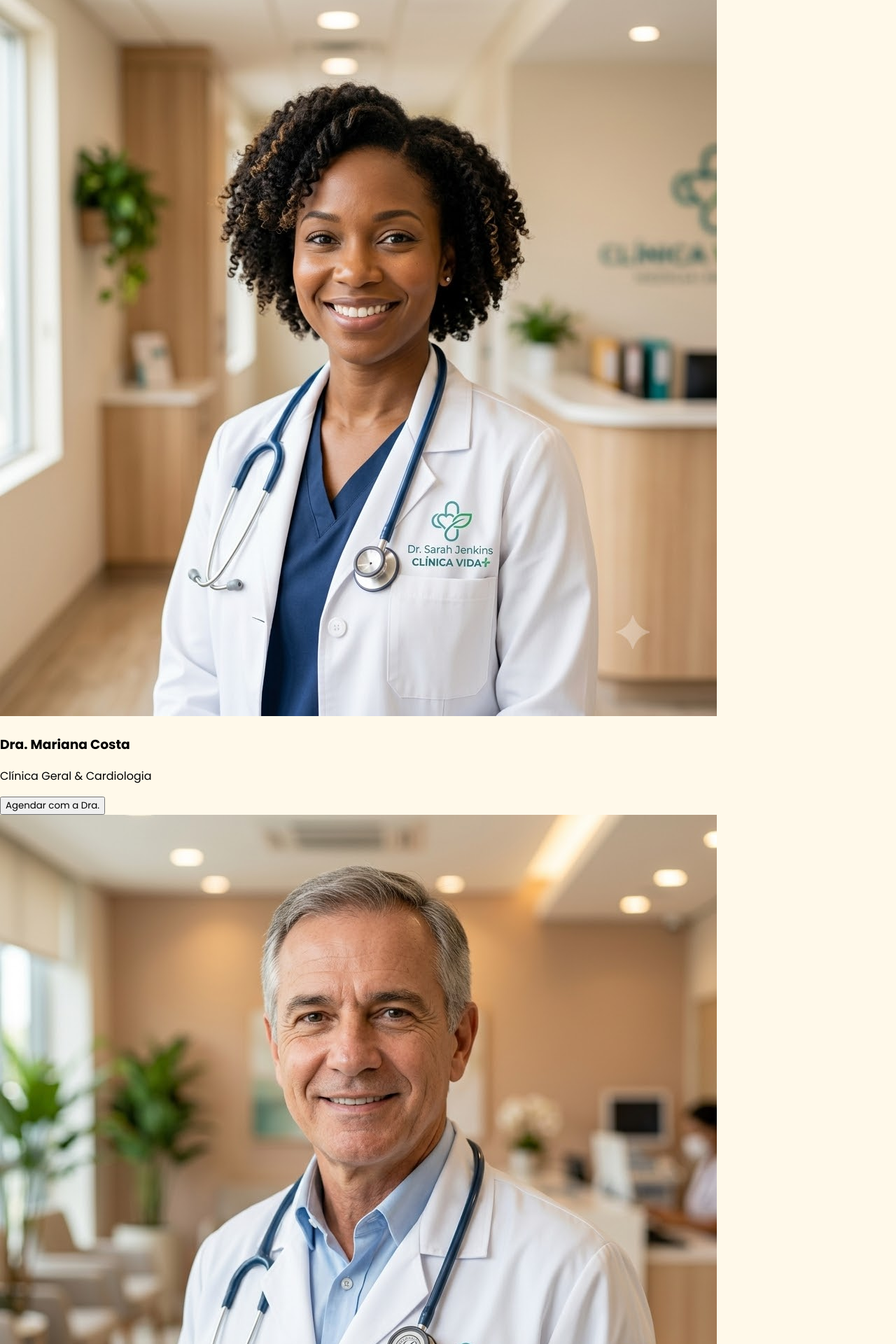
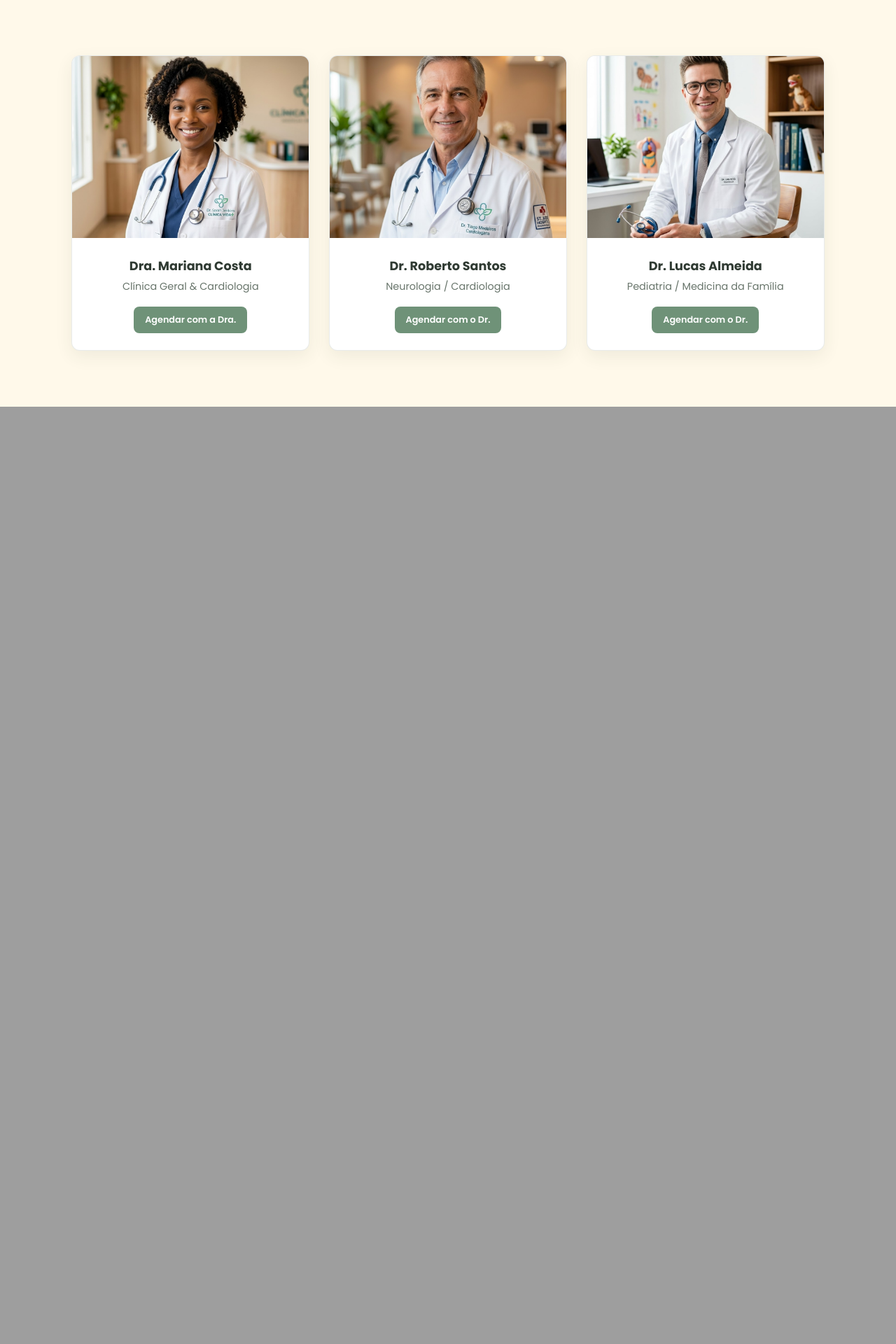
Before and after one commit to LucasCardeoli/landing-page-clinica-vida-, a PHP site: page / in a window 1280 px wide; the page is wider, and only the part inside the window is pictured. Shown: the part 626-2546 px from the top of that part at 70% size. After the commit the page ends 1207 px from the top of that part, so only its background shows below. Run offline with PHP 8.4, Linux system fonts and the light colour scheme.

Commit message:
estilizando grid de  profissionais

```diff
--- a/css/style.css
+++ b/css/style.css
@@ -27,8 +27,63 @@ body {
     background-size: cover;
 }
 
+.profissionais-grid {
+    display: grid;
+    grid-template-columns: repeat(3, minmax(0, 1fr));
+    gap: 28px;
+    max-width: 1180px;
+    margin: 0 auto;
+    padding: 80px 8%;
+}
+
+.card-medico {
+    overflow: hidden;
+    border: 1px solid rgba(47, 58, 50, 0.1);
+    border-radius: 12px;
+    background-color: #ffffff;
+    text-align: center;
+    box-shadow: 0 8px 24px rgba(47, 58, 50, 0.08);
+}
+
+.card-medico img {
+    width: 100%;
+    height: 260px;
+    object-fit: cover;
+}
+
+.card-medico h3 {
+    margin: 20px 16px 6px;
+    color: #2f3a32;
+    font-size: 1.1rem;
+}
+
+.card-medico p {
+    margin: 0 16px 18px;
+    color: #68756b;
+    font-size: 0.9rem;
+}
+
+.btn-agendar {
+    margin-bottom: 24px;
+    border: 0;
+    border-radius: 8px;
+    padding: 10px 16px;
+    color: #ffffff;
+    background-color: #6f9278;
+    font: inherit;
+    font-size: 0.8rem;
+    font-weight: 600;
+    cursor: pointer;
+}
+
 @media (max-width: 760px) {
     .hero {
         min-height: 420px;
     }
+
+    .profissionais-grid {
+        grid-template-columns: 1fr;
+        gap: 24px;
+        padding: 56px 5%;
+    }
 }
--- a/index.html
+++ b/index.html
@@ -70,6 +70,7 @@
             <p>Pediatria / Medicina da Família</p>
             <button type="button" class="btn-agendar" onclick="selecionarMedico('Dr. Lucas Almeida')">Agendar com o Dr.</button>
         </article>
+        </section>
     </main>
 
     <script src="https://code.jquery.com/jquery-3.7.1.min.js"></script>
```
Also changed, not shown: src/background.jpeg (added), src/background.jpg (deleted).
